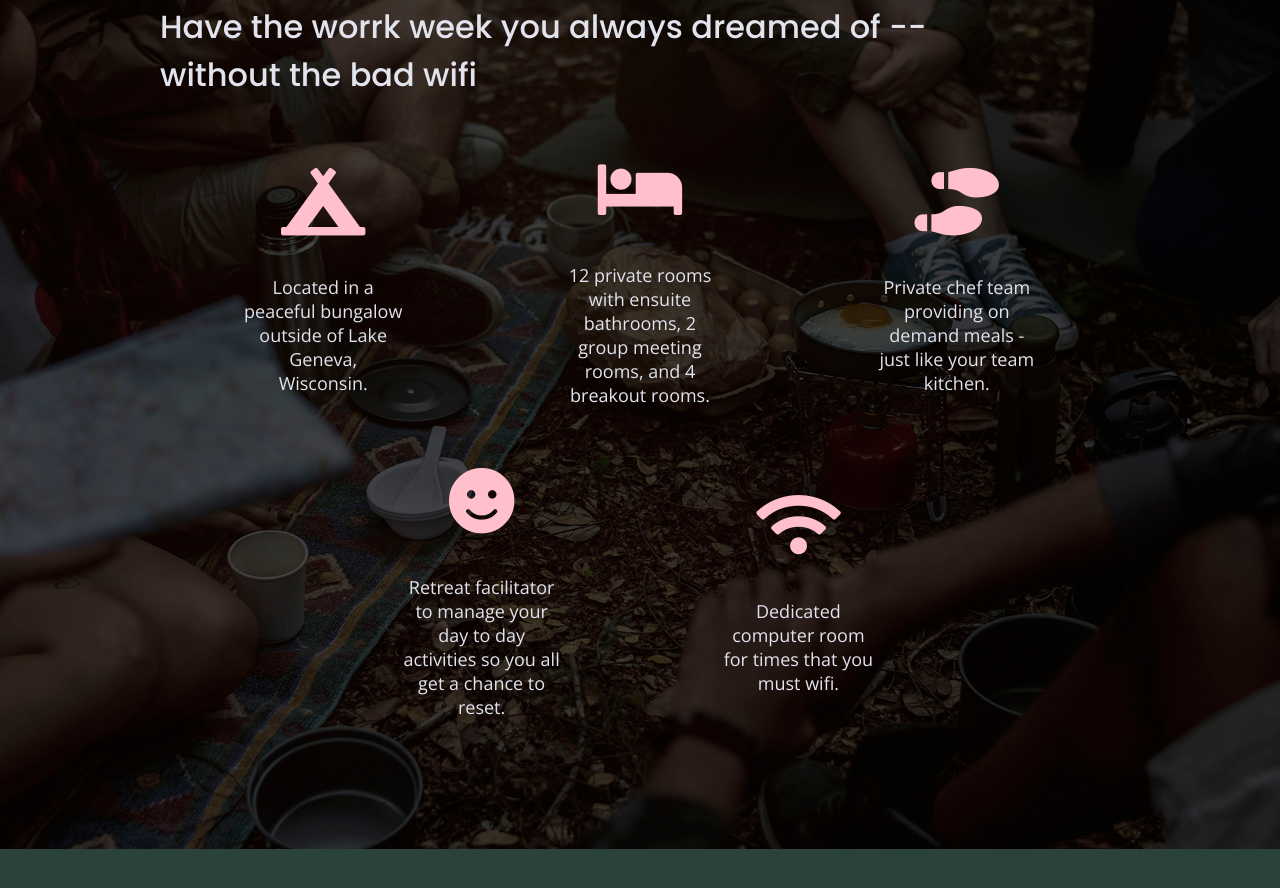
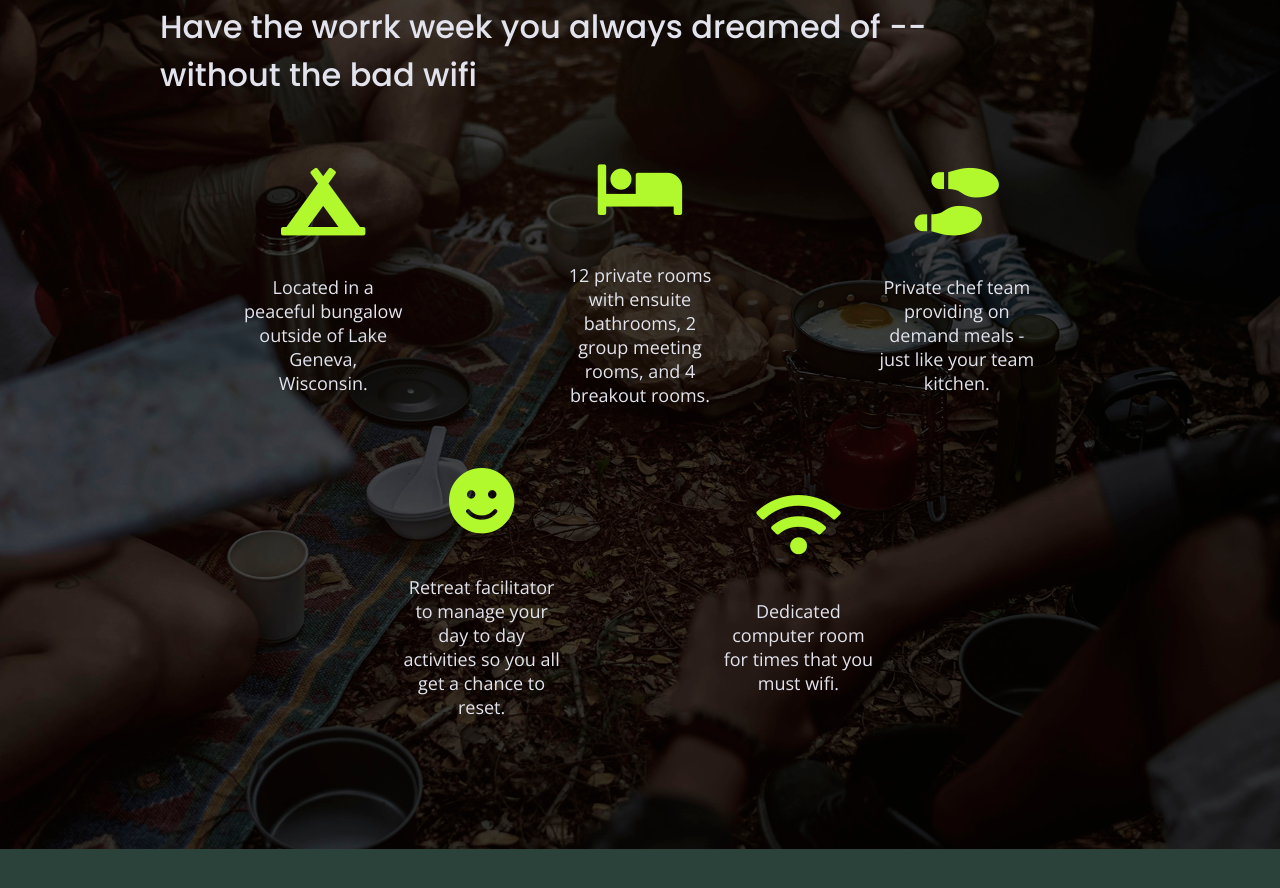
Before and after one commit to Shannon-Abbs/unplugged-site, a website built with Parcel: page index.html in a window 1280 px wide. Shown: the part 1427-2315 px from the top of the page. Built offline with nearby package versions, Linux system fonts and the light colour scheme.

```diff
--- a/css/main.css
+++ b/css/main.css
@@ -356,7 +356,7 @@
 .features i {
 	font-size: 3.75em;
     margin-bottom: 40px;
-   color: pink;
+   color: rgb(177, 248, 45);
 }
 
 /* Reviews */
```
Also changed, not shown: about/index.html (+5 -1 lines).
